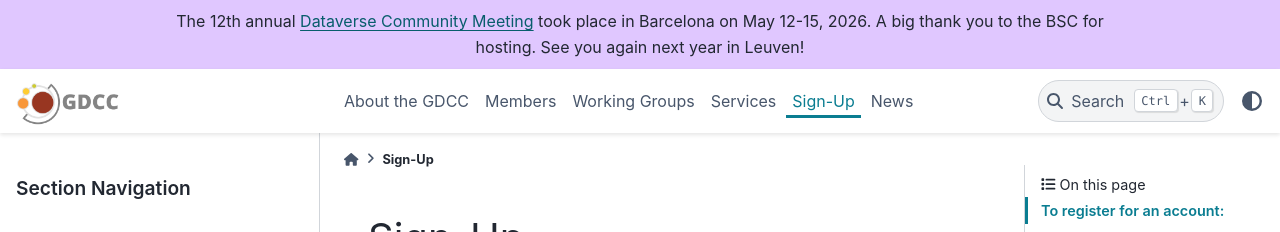
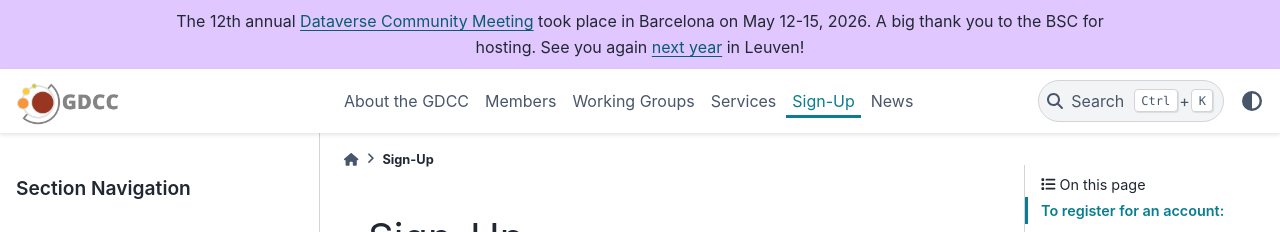
Before and after one commit to gdcc/www.gdcc.io, a Sphinx documentation site: the page built from source/sign-up.md, in a window 1280 px wide and 945 px high. Shown: the top 232 px of the window. Built offline with Sphinx 7.4.7 and the PyData theme 0.15.4, drawn with Linux system fonts in a browser that asks for light colours; part of the change alters nothing that is shown.

```diff
--- a/source/conf.py
+++ b/source/conf.py
@@ -30,7 +30,7 @@ html_theme_options = {
   # see https://pydata-sphinx-theme.readthedocs.io/en/stable/user_guide/source-buttons.html
   "use_edit_page_button": True,
   # see https://pydata-sphinx-theme.readthedocs.io/en/stable/user_guide/announcements.html
-  "announcement": "The 12th annual <a href='https://dcm2026.com'>Dataverse Community Meeting</a> took place in Barcelona on May 12-15, 2026. A big thank you to the BSC for hosting. See you again next year in Leuven!",
+  "announcement": "The 12th annual <a href='https://dcm2026.com'>Dataverse Community Meeting</a> took place in Barcelona on May 12-15, 2026. A big thank you to the BSC for hosting. See you again <a href='https://dataverse.zulipchat.com/#narrow/channel/375707-community/topic/.23Dataverse2027/near/595280565'>next year</a> in Leuven!",
 }
 html_context = {
     "github_user": "gdcc",
```
